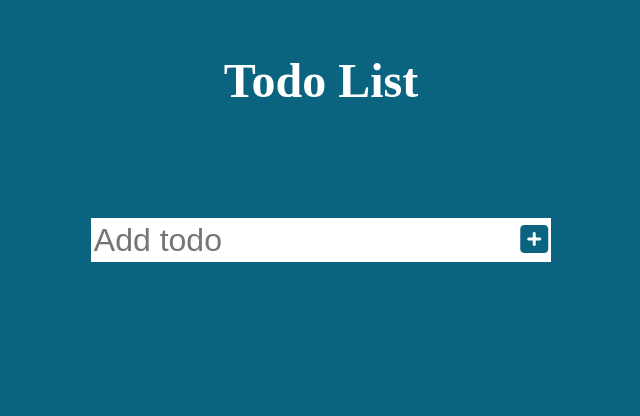
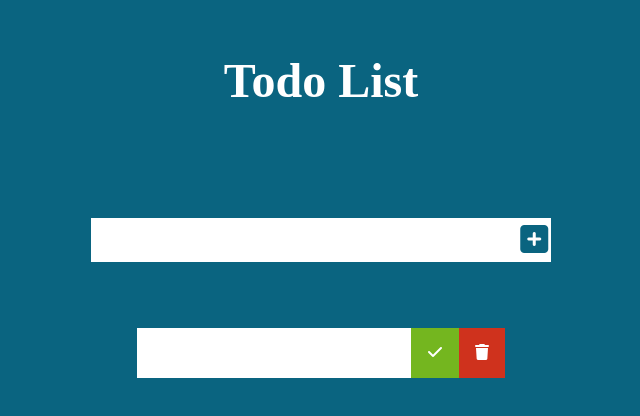
Before and after one commit to vadeevenky/JavaScript-Todo-List, a plain HTML site: page index.html in a window 1280 px wide. Both pictures are taken after a click on the button 853 px from the left and 240 px from the top of the page. Shown: the whole page, without its empty margins (319-959 px from the left). Drawn offline with Linux system fonts and the light colour scheme.

Commit message:
Adding Todo's
Adding Todo's

```diff
--- a/app.js
+++ b/app.js
@@ -0,0 +1,74 @@
+
+// getting class or creating variables
+// selectors
+
+var todoList = document.querySelector('.todo-list');
+var todoInput = document.querySelector('.todo-input');
+var todoButton = document.querySelector('.todo-button');
+
+// console.log(todoList);
+// console.log(todoInput);
+// console.log(todoButton);
+var todoForm = document.forms[0];
+console.log(todoForm);
+
+
+// Add EventListeners
+
+todoButton.addEventListener('click', addTodo);
+
+
+
+
+// Functions
+
+function addTodo(event){
+    // console.log("clicked from the button");
+
+    // prevent default behaviour
+      event.preventDefault();
+
+
+
+
+    // const  value = todoForm.querySelector(input[type ='text']).value;
+
+
+    // creating Elements (div,li,button,)
+
+    const todoDiv = document.createElement('div');
+      todoDiv.classList.add('todo');
+    // create li
+    const todoLi = document.createElement('li');
+    todoLi.classList.add('todo-item');
+    todoLi.textContent = todoInput.value;
+
+      // append the elements
+    todoDiv.appendChild(todoLi);
+
+
+    //creating  CHECK Mark button
+    const completedButton = document.createElement('button');
+    completedButton.innerHTML ='<i class="fas fa-check"></i>';
+    // add className  check mark button
+    completedButton.classList.add("complete-btn");
+
+    // append completedButton
+    todoDiv.appendChild(completedButton);
+
+    //create  trash button
+const trashButton = document.createElement('button');
+trashButton.innerHTML = '<i class="fas fa-trash"></i>';
+trashButton.classList.add("trash-btn");
+
+todoDiv.appendChild(trashButton);
+
+todoList.appendChild(todoDiv);
+
+
+todoInput.value = " ";
+
+
+
+
+     }
--- a/index.html
+++ b/index.html
@@ -14,7 +14,7 @@
 <header>
     <h1> Todo List</h1>
 </header>
-    <form>
+    <form class="todo-form">
         <input type="text"  class="todo-input" placeholder="Add todo" />
         <button type="button" class="todo-button">
             <i class="fas fa-plus-square"></i>
@@ -22,7 +22,11 @@
     </form>
 
    <div class="todo-container">
+      <ul class="todo-list">
+          <li class="todo-item">
 
+          </li>
+      </ul>
    </div>
 
 
--- a/style.css
+++ b/style.css
@@ -40,3 +40,44 @@ form input, form button{
     color: white;
 
  }
+
+ .todo-container {
+     display: flex;
+     justify-content: center;
+     align-items: center;
+ }
+
+ .todo-list{
+     min-width: 30%;
+     list-style: none;
+ }
+
+ .todo{
+     margin : 0.5rem;
+     background:white;
+     color: black;
+     font-size: 1.5rem;
+     display: flex;
+     justify-content: space-between;
+     align-items: center;
+ }
+ .todo li {
+     flex: 1;
+ }
+
+ .trash-btn , .complete-btn{
+     background:#0a6480 ;
+     color: white;
+     border: none;
+     padding: 1rem;
+     cursor: pointer;
+     font-size: 1rem;
+
+ }
+
+ .complete-btn{
+     background: #74b61f;
+ }
+ .trash-btn{
+    background: #cf321d;
+ }
```
